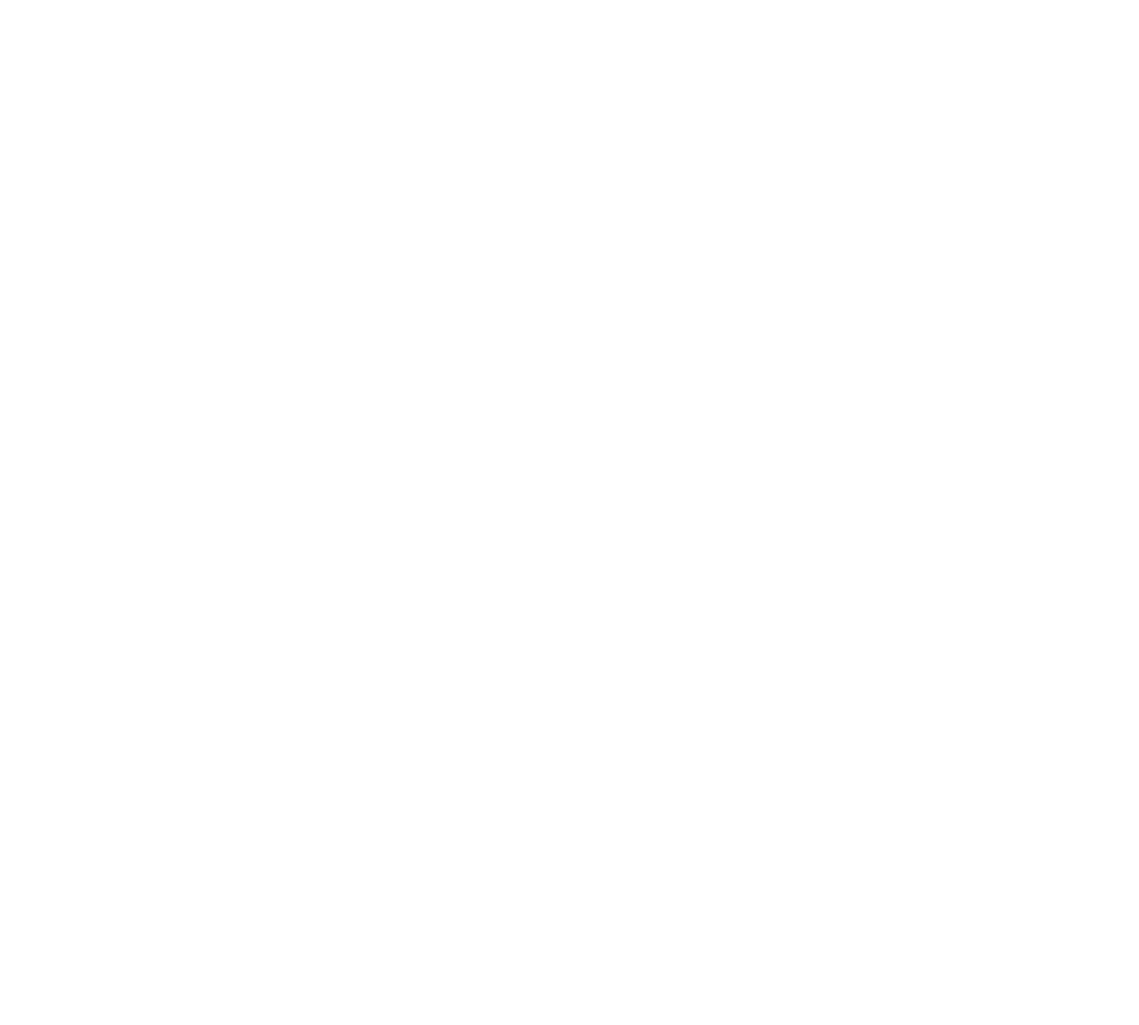
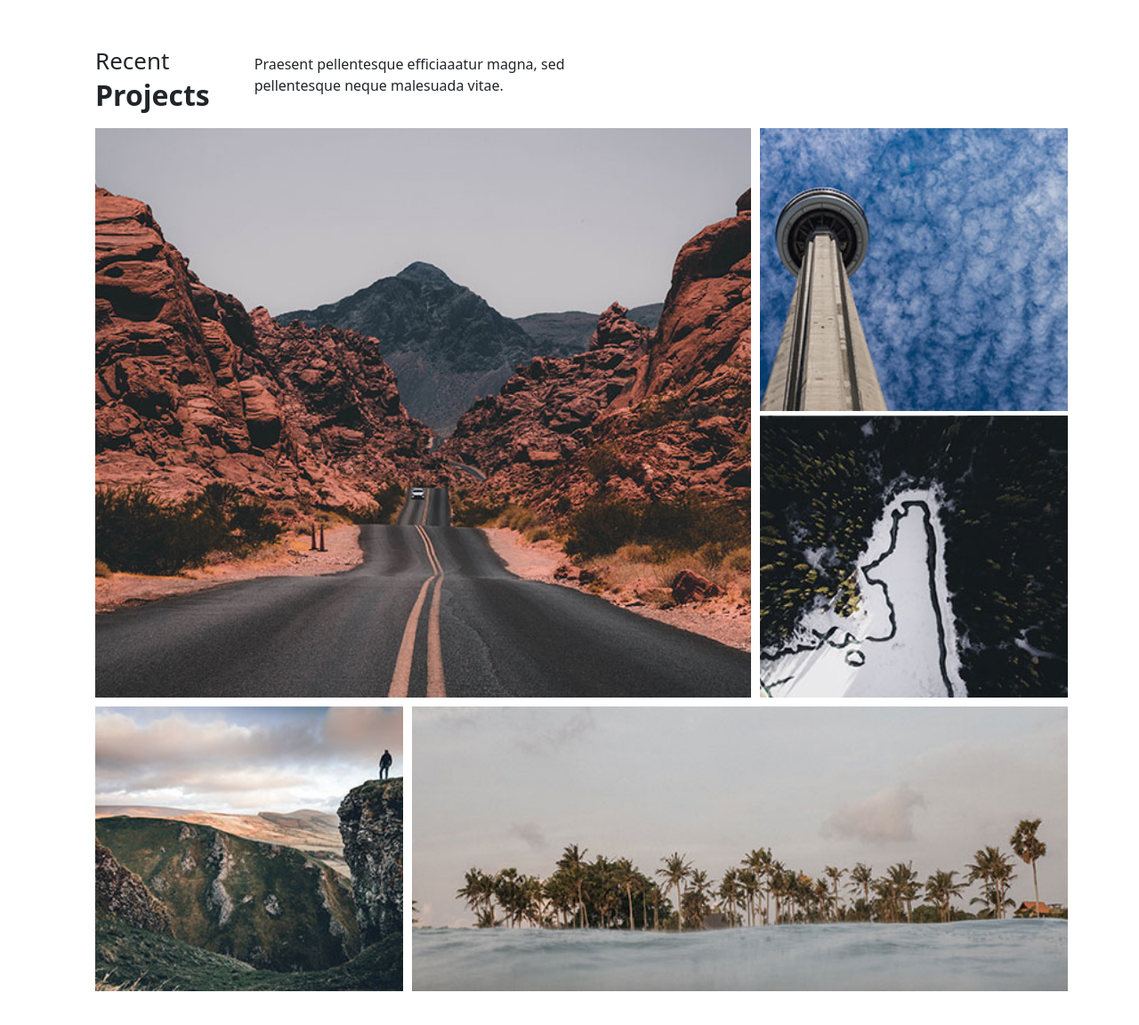
Before and after one commit to bocin45/bali-travel, a React (Create React App) app: page / in a window 1280 px wide. Shown: the part 1596-2748 px from the top of the page at 89% size. Before the commit the page ends 1600 px from the top, so only its background shows below. Built offline with nearby package versions, Linux system fonts and the light colour scheme.

Commit message:
add recent project

```diff
--- /dev/null
+++ b/src/components/RecentProjects/RecentProject.js
@@ -0,0 +1,131 @@
+import React, { useState } from "react";
+import { Container, Modal } from "react-bootstrap";
+import {
+  BackgroundImage,
+  BigImageContainer,
+  MediumImageContainer,
+  MediumTwoImageContainer,
+  WideImageContainer,
+  Wrapper,
+  BoxWrapper,
+} from "./RecentProject.style";
+
+const RecentProject = () => {
+  const [show, setShow] = useState(false);
+  const [imagePointer, setImagePointer] = useState(0);
+
+  const handleShow = (pointer) => {
+    setShow(true);
+    setImagePointer(pointer);
+  };
+  const handleClose = () => setShow(false);
+
+  const RecentImages = [
+    {
+      title: "Great great mountain",
+      image: require("../../images/portfolio_1.jpg"),
+    },
+    {
+      title: "Great Tower",
+      image: require("../../images/portfolio_2.jpg"),
+    },
+    {
+      title: "Cozy Beach",
+      image: require("../../images/portfolio_3.jpg"),
+    },
+    {
+      title: "King of the hill",
+      image: require("../../images/portfolio_4.jpg"),
+    },
+    {
+      title: "Coconuts",
+      image: require("../../images/portfolio_5.jpg"),
+    },
+  ];
+
+  return (
+    <>
+      <Wrapper>
+        <Container>
+          <BoxWrapper style={{ margin: 5 }}>
+            <div>
+              <div style={{ fontSize: "26px" }}>Recent </div>
+              <h1 style={{ fontSize: "32px", fontWeight: "bold" }}>Projects</h1>
+            </div>
+            <div style={{ marginLeft: 50 }} />
+            <p
+              style={{
+                display: "flex",
+                alignItems: "center",
+                maxWidth: 350,
+              }}
+            >
+              Praesent pellentesque efficiaaatur magna, sed pellentesque neque
+              malesuada vitae.
+            </p>
+          </BoxWrapper>
+          <BoxWrapper>
+            <BigImageContainer>
+              <BackgroundImage
+                url={RecentImages[0].image}
+                onClick={() => handleShow(0)}
+              />
+            </BigImageContainer>
+
+            <MediumTwoImageContainer>
+              <div style={{ height: "50%", width: "100%" }}>
+                <BackgroundImage
+                  url={RecentImages[1].image}
+                  onClick={() => handleShow(1)}
+                />
+              </div>
+              <div style={{ marginTop: 5 }} />
+              <div style={{ height: "50%", width: "100%" }}>
+                <BackgroundImage
+                  url={RecentImages[2].image}
+                  onClick={() => handleShow(2)}
+                />
+              </div>
+            </MediumTwoImageContainer>
+
+            <MediumImageContainer>
+              <BackgroundImage
+                url={RecentImages[3].image}
+                onClick={() => handleShow(3)}
+              />
+            </MediumImageContainer>
+
+            <WideImageContainer>
+              <BackgroundImage
+                url={RecentImages[4].image}
+                onClick={() => handleShow(4)}
+              />
+            </WideImageContainer>
+          </BoxWrapper>
+        </Container>
+      </Wrapper>
+      <Modal
+        show={show}
+        onHide={handleClose}
+        backdrop="static"
+        aria-labelledby="contained-modal-title-vcenter"
+        keyboard={false}
+        centered
+        size="lg"
+      >
+        <Modal.Header closeButton>
+          <Modal.Title>{RecentImages[imagePointer].title}</Modal.Title>
+        </Modal.Header>
+        <Modal.Body>
+          <BackgroundImage
+            style={{ height: 500 }}
+            url={RecentImages[imagePointer].image}
+            onClick={handleShow}
+          />
+        </Modal.Body>
+      </Modal>
+    </>
+  );
+};
+
+export default RecentProject;
--- /dev/null
+++ b/src/components/RecentProjects/RecentProject.style.js
@@ -0,0 +1,66 @@
+import styled from "styled-components";
+import { device } from "../../const/device";
+
+export const Wrapper = styled.div`
+  padding-top: 40px;
+  padding-bottom: 40px;
+  padding-left: 40px;
+  background-color: white;
+`;
+
+export const BoxWrapper = styled.div`
+  display: flex;
+  flex-wrap: wrap;
+  width: 100%;
+`;
+
+export const BackgroundImage = styled.div`
+  height: 100%;
+  background-image: ${(props) => (props.url ? `url(${props.url})` : "")};
+  background-size: cover;
+  background-position: center;
+`;
+
+export const BigImageContainer = styled.div`
+  @media ${device.mobileS} {
+    width: 55%;
+  }
+  @media ${device.tablet} {
+    width: 66%;
+  }
+  height: 50vw;
+  margin: 5px;
+  overflow: hidden;
+`;
+
+export const MediumTwoImageContainer = styled.div`
+  width: 31%;
+  margin: 5px;
+  height: 50vw;
+  overflow: hidden;
+  display: flex;
+  flex-direction: column;
+  justify-content: space-between;
+`;
+
+export const MediumImageContainer = styled.div`
+  width: 31%;
+  margin: 5px;
+  height: 25vw;
+  overflow: hidden;
+  display: flex;
+  flex-direction: column;
+  justify-content: space-between;
+`;
+
+export const WideImageContainer = styled.div`
+  @media ${device.mobileS} {
+    width: 55%;
+  }
+  @media ${device.tablet} {
+    width: 66%;
+  }
+  margin: 5px;
+  height: 25vw;
+  overflow: hidden;
+`;
--- /dev/null
+++ b/src/const/device.js
@@ -0,0 +1,20 @@
+const size = {
+  mobileS: "320px",
+  mobileM: "375px",
+  mobileL: "425px",
+  tablet: "768px",
+  laptop: "1024px",
+  laptopL: "1440px",
+  desktop: "2560px",
+};
+
+export const device = {
+  mobileS: `(min-width: ${size.mobileS})`,
+  mobileM: `(min-width: ${size.mobileM})`,
+  mobileL: `(min-width: ${size.mobileL})`,
+  tablet: `(min-width: ${size.tablet})`,
+  laptop: `(min-width: ${size.laptop})`,
+  laptopL: `(min-width: ${size.laptopL})`,
+  desktop: `(min-width: ${size.desktop})`,
+  desktopL: `(min-width: ${size.desktop})`,
+};
--- a/src/index.js
+++ b/src/index.js
@@ -7,12 +7,14 @@
 import Home from './components/Home/Home';
 import reportWebVitals from './reportWebVitals';
 import Features from './components/Features/Feature';
+import RecentProject from './components/RecentProjects/RecentProject';
 
 ReactDOM.render(
   <React.StrictMode>
     {/* <Sidebar /> */}
     <Home />
     <Features />
+    <RecentProject />
   </React.StrictMode>,
   document.getElementById('root')
 );
```
